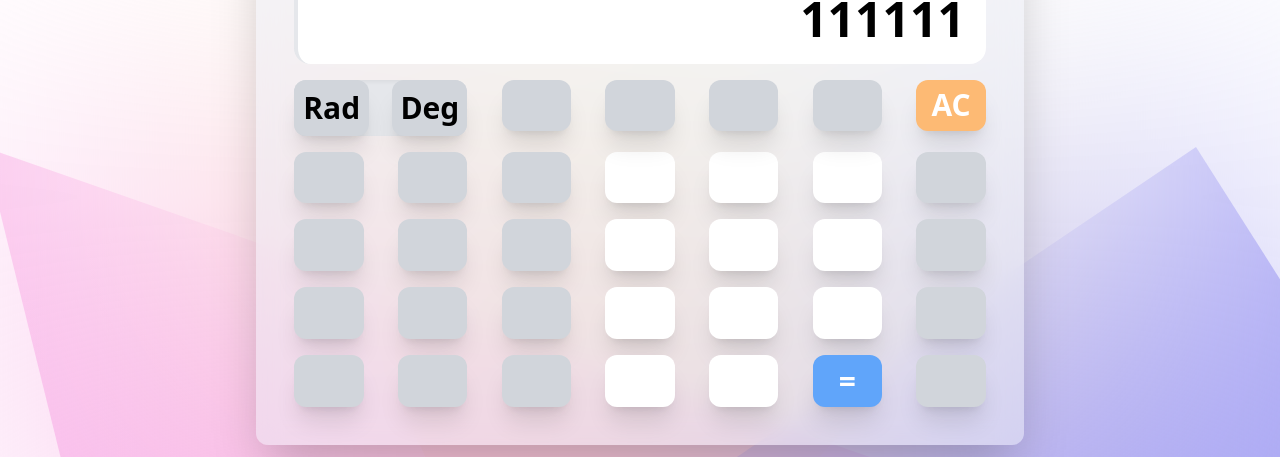
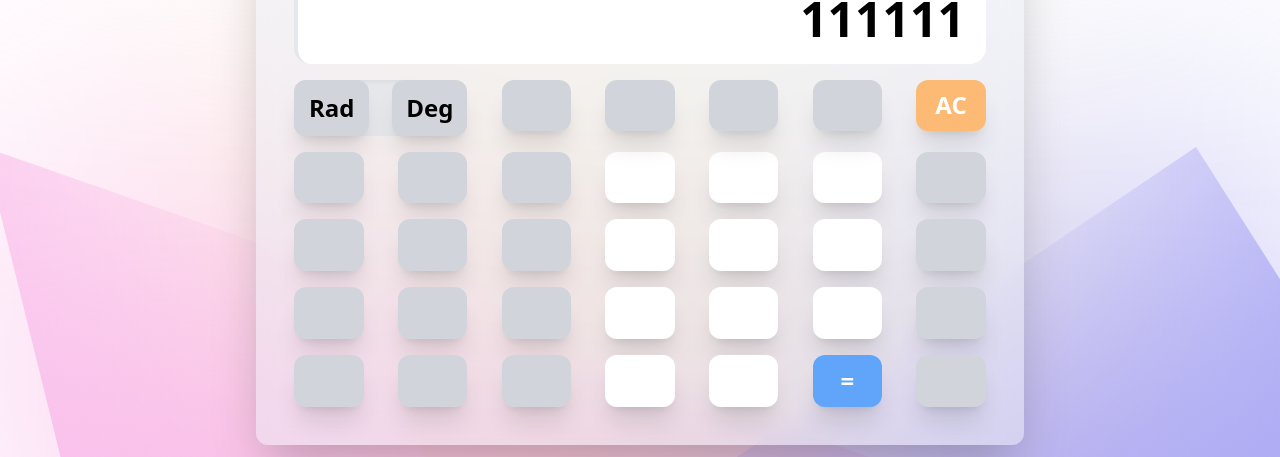
Before and after one commit to Dandelion-F/Calculator, a Vue app: page / in a window 1280 px wide. Shown: the part 203-660 px from the top of the page. Built offline with nearby package versions, Linux system fonts and the light colour scheme.

Commit message:
fix: text adaptation

```diff
--- a/src/App.css
+++ b/src/App.css
@@ -6,7 +6,7 @@
 @layer components {
   .operation-btn {
     @apply flex aspect-[4/3] items-center justify-center rounded-xl text-2xl font-bold shadow-xl
-    lg:text-3xl;;
+    lg:text-2xl;;
   }
 
   .operation-delete-btn {
@@ -27,7 +27,7 @@
 
   .operation-mode-btn {
     @apply flex aspect-[4/3] h-full items-center justify-center rounded-xl bg-gray-300 text-xl font-bold shadow-xl
-    lg:text-3xl;
+    lg:text-2xl;
   }
 
   .operation-mode-btn:hover {
```
